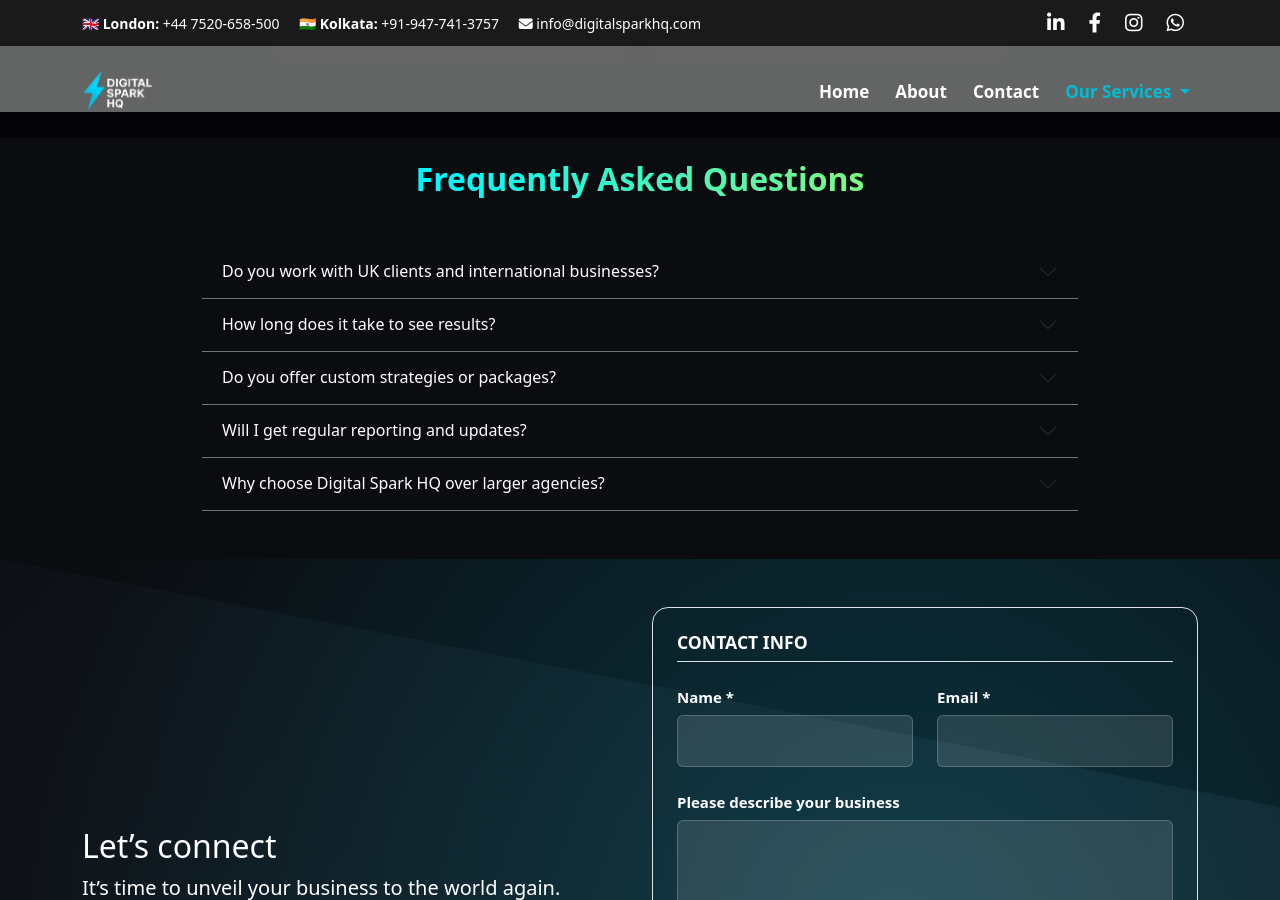
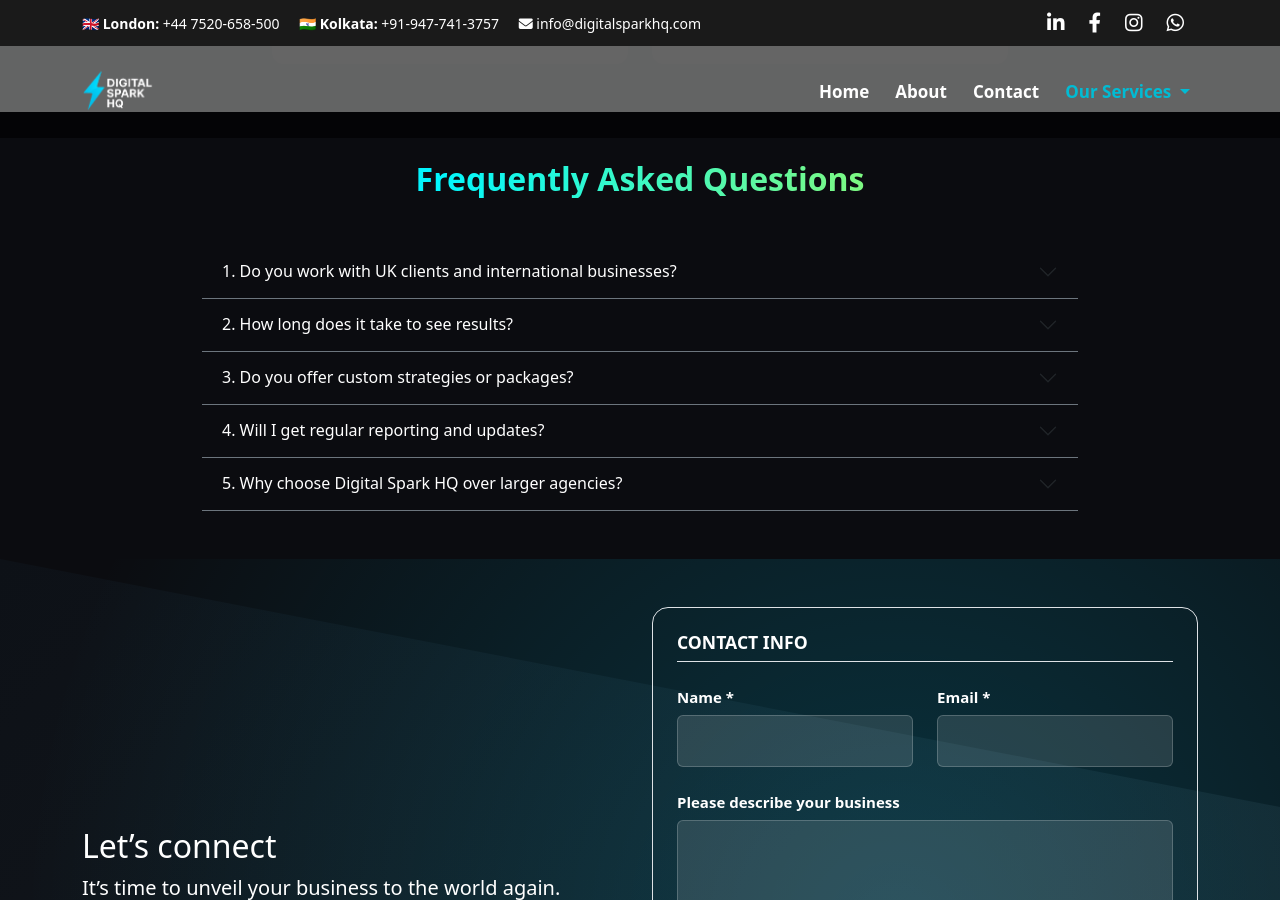
Before and after one commit to Iambiswajit-C/digitalsparkhq, a Jekyll site: the page built from services/graphic-design/index.md, in a window 1280 px wide and 900 px high, scrolled down 3458 px. Built offline with Jekyll 4.4.1, drawn with Linux system fonts in a browser that asks for light colours.

Commit message:
Update index.md

```diff
--- a/services/graphic-design/index.md
+++ b/services/graphic-design/index.md
@@ -269,7 +269,7 @@ breadcrumb:
           <button class="accordion-button collapsed bg-transparent text-white"
                   data-bs-toggle="collapse"
                   data-bs-target="#faq1">
-            Do you work with UK clients and international businesses?
+            1. Do you work with UK clients and international businesses?
           </button>
         </h3>
         <div id="faq1" class="accordion-collapse collapse" data-bs-parent="#faqAccordion">
@@ -286,7 +286,7 @@ breadcrumb:
           <button class="accordion-button collapsed bg-transparent text-white"
                   data-bs-toggle="collapse"
                   data-bs-target="#faq2">
-            How long does it take to see results?
+            2. How long does it take to see results?
           </button>
         </h3>
         <div id="faq2" class="accordion-collapse collapse" data-bs-parent="#faqAccordion">
@@ -303,7 +303,7 @@ breadcrumb:
           <button class="accordion-button collapsed bg-transparent text-white"
                   data-bs-toggle="collapse"
                   data-bs-target="#faq3">
-            Do you offer custom strategies or packages?
+            3. Do you offer custom strategies or packages?
           </button>
         </h3>
         <div id="faq3" class="accordion-collapse collapse" data-bs-parent="#faqAccordion">
@@ -320,7 +320,7 @@ breadcrumb:
           <button class="accordion-button collapsed bg-transparent text-white"
                   data-bs-toggle="collapse"
                   data-bs-target="#faq4">
-            Will I get regular reporting and updates?
+            4. Will I get regular reporting and updates?
           </button>
         </h3>
         <div id="faq4" class="accordion-collapse collapse" data-bs-parent="#faqAccordion">
@@ -337,7 +337,7 @@ breadcrumb:
           <button class="accordion-button collapsed bg-transparent text-white"
                   data-bs-toggle="collapse"
                   data-bs-target="#faq5">
-            Why choose Digital Spark HQ over larger agencies?
+            5. Why choose Digital Spark HQ over larger agencies?
           </button>
         </h3>
         <div id="faq5" class="accordion-collapse collapse" data-bs-parent="#faqAccordion">
```
